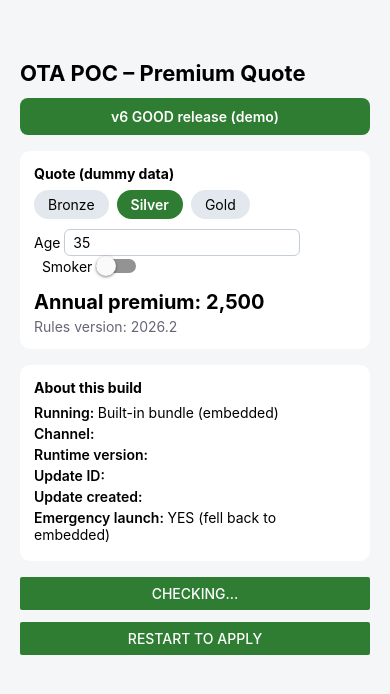
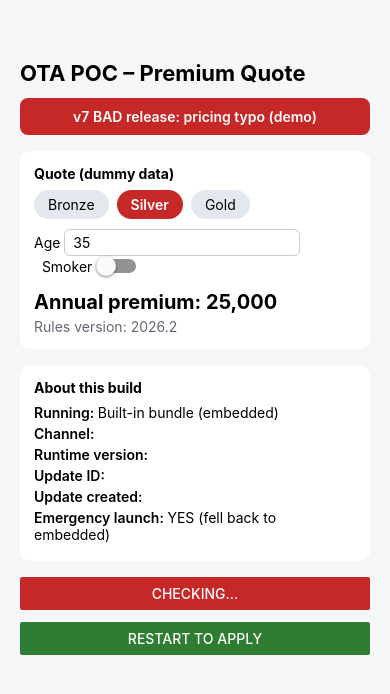
Before and after one commit to BassamBasamad-Repo/ota-ran-poc, a React Native app: screen / in a window 390 px wide. Shown: the top 694 px of the page. Built offline with nearby package versions, Linux system fonts and the light colour scheme.

Commit message:
demo v7 bad

```diff
--- a/App.tsx
+++ b/App.tsx
@@ -6,8 +6,8 @@ import { Alert, Button, Pressable, ScrollView, StyleSheet, Switch, Text, TextInp
 import { calculatePremium, Plan, RULES_VERSION } from './src/premium';
 
 // Change this label in each OTA update so the difference is visible on the phone.
-const UI_LABEL = 'v6 GOOD release (demo)';
-const ACCENT = '#2E7D32';
+const UI_LABEL = 'v7 BAD release: pricing typo (demo)';
+const ACCENT = '#C62828';
 
 const PLANS: Plan[] = ['Bronze', 'Silver', 'Gold'];
 
--- a/src/premium.ts
+++ b/src/premium.ts
@@ -16,7 +16,7 @@ export function ageFactor(age: number): number {
     throw new Error(`Invalid age: ${age}`);
   }
   if (age < 30) return 1.0;
-  if (age < 50) return 1.25; // v2: 30-49 band reduced from 1.3
+  if (age < 50) return 12.5; // DEMO BUG: typo, should be 1.25
   return 1.8;
 }
 
```
